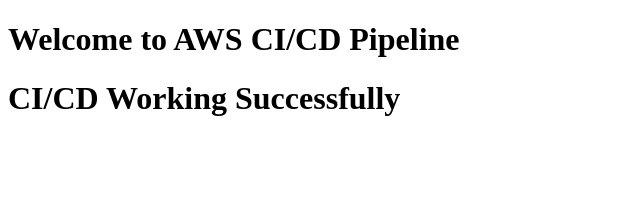
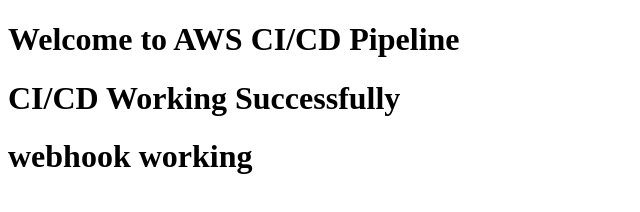
Before and after one commit to RamyaBarninkala/static-website-CICD, a plain HTML site: page index.html in a window 1280 px wide. Shown: the whole page, without its empty margins (0-640 px from the left). Drawn offline with Linux system fonts and the light colour scheme.

Commit message:
test webhook

```diff
--- a/index.html
+++ b/index.html
@@ -6,5 +6,6 @@
 <body>
     <h1>Welcome to AWS CI/CD Pipeline</h1>
     <h1>CI/CD Working Successfully</h1>
+    <h1>webhook working</h1>
 </body>
 </html>
```
